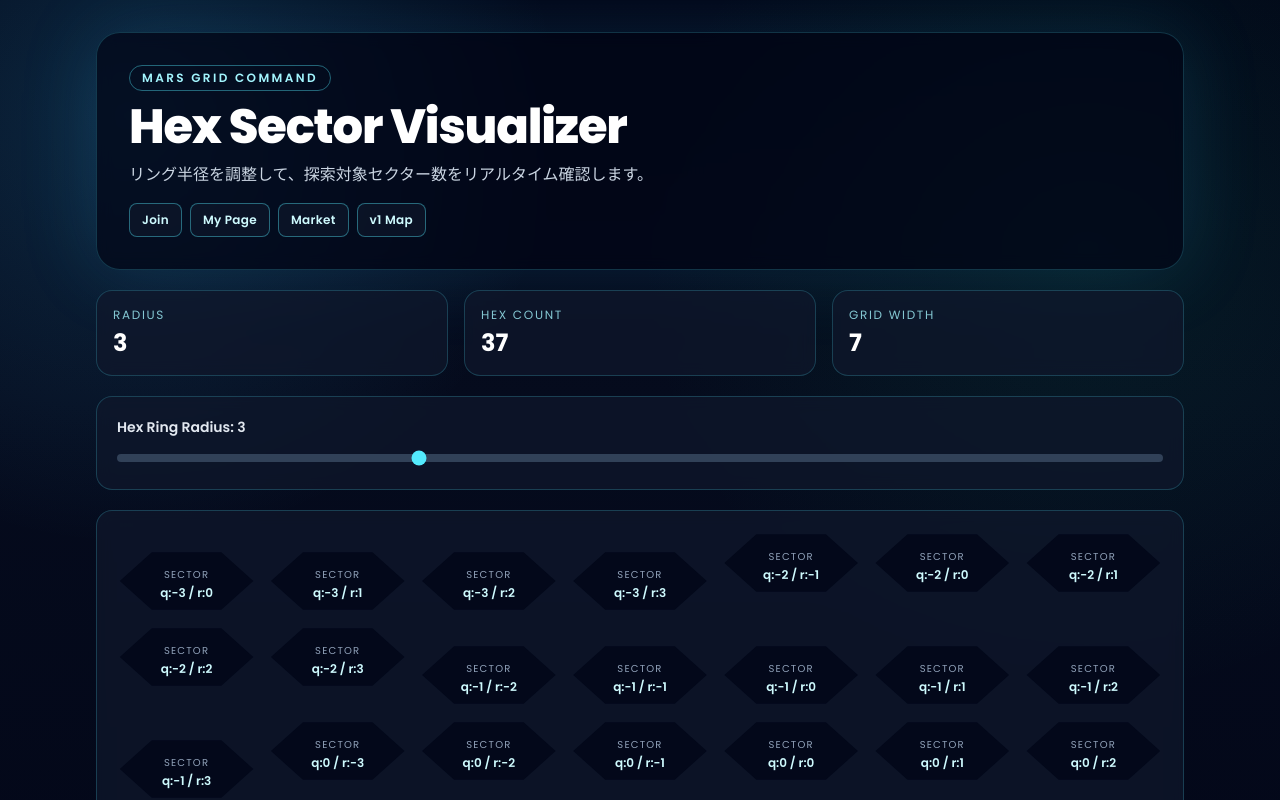
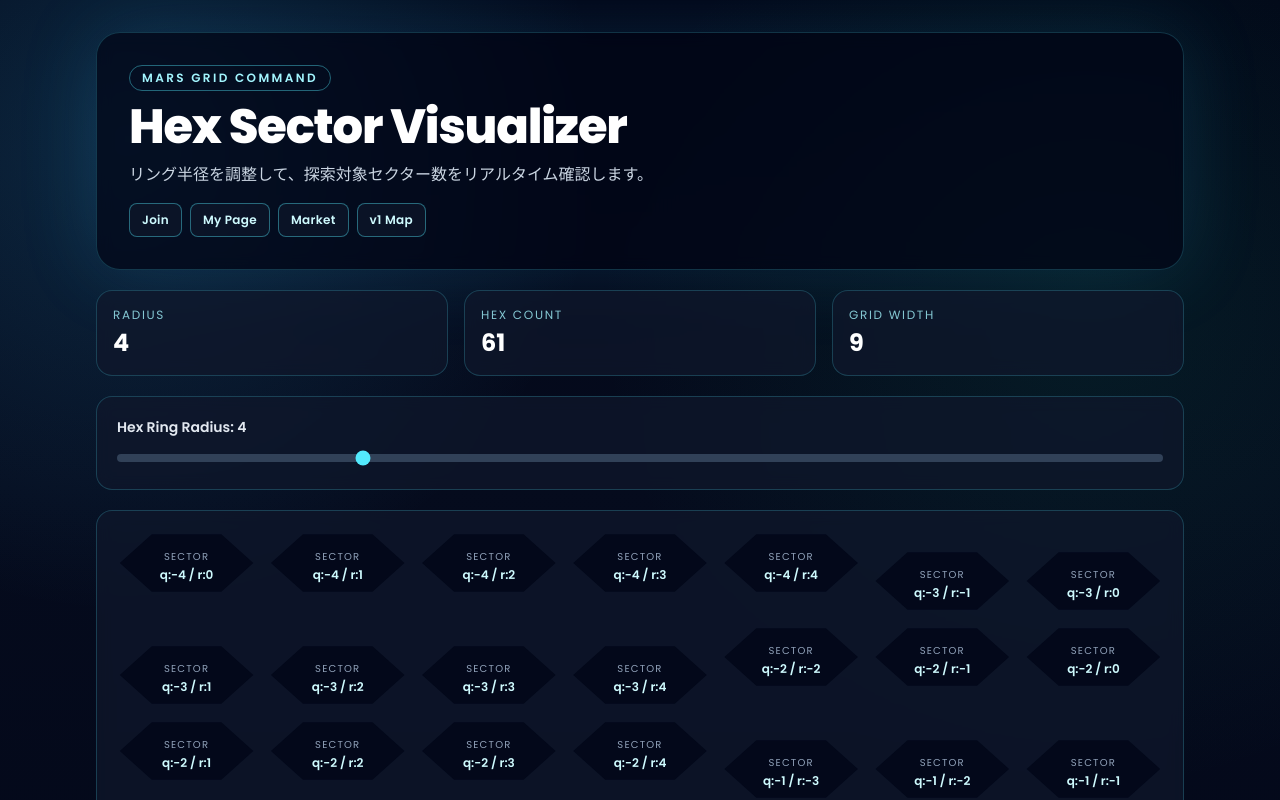
Before and after one commit to hideosuzuki2024fx-blip/mars-grid-demo, a Next.js app: page /v2/map in a window 1280 px wide. Shown: the top 800 px of the page. Built offline with nearby package versions, Linux system fonts and the light colour scheme.

Commit message:
tune: set v2 map rings default 4 and max 14

```diff
--- a/app/v2/map/HexMapClient.tsx
+++ b/app/v2/map/HexMapClient.tsx
@@ -17,7 +17,7 @@ function generateHexes(n: number): HexCoord[] {
 }
 
 export default function HexMapClient() {
-  const [nRings, setNRings] = useState(3);
+  const [nRings, setNRings] = useState(4);
   const hexes = useMemo(() => generateHexes(nRings), [nRings]);
   const edgeLength = nRings * 2 + 1;
   const links = [
@@ -74,7 +74,7 @@ export default function HexMapClient() {
         <input
           type="range"
           min={1}
-          max={8}
+          max={14}
           value={nRings}
           onChange={(e) => setNRings(Number(e.target.value))}
           className="h-2 w-full cursor-pointer appearance-none rounded-lg bg-slate-700 accent-cyan-300"
```
